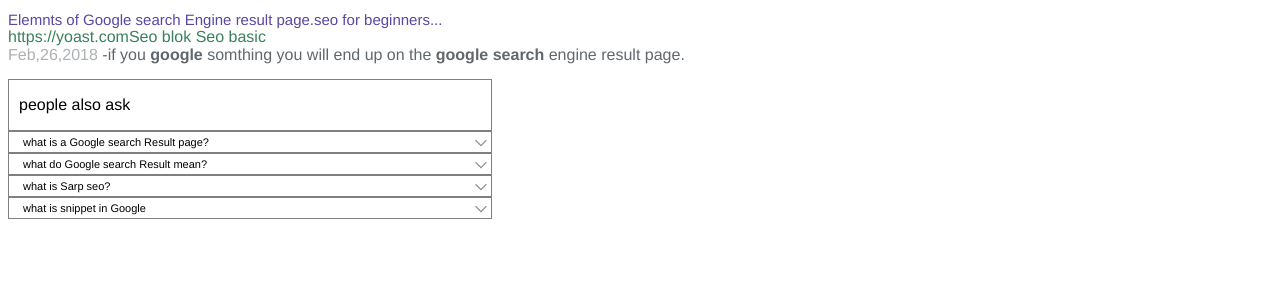
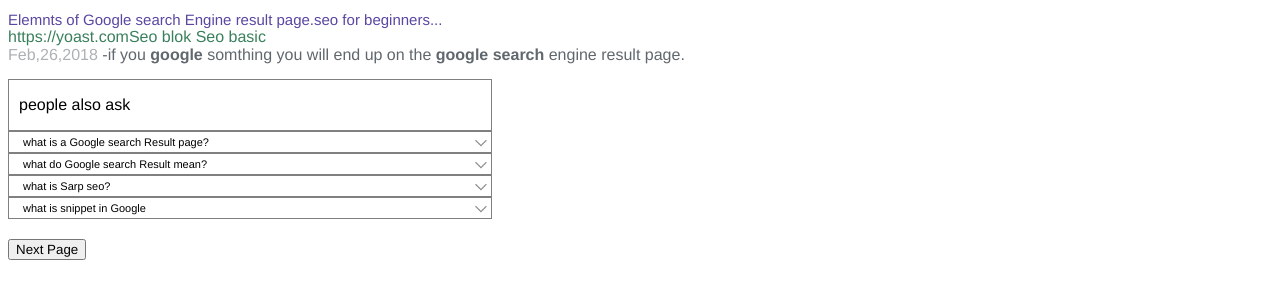
Before and after one commit to gurhanyaya/google_search_page, a plain HTML site: page index.html in a window 1280 px wide. Shown: the part 102-400 px from the top of the page. Drawn offline with Linux system fonts and the light colour scheme.

Commit message:
added a button

```diff
--- a/index.html
+++ b/index.html
@@ -82,6 +82,9 @@
         <p class="para4">what is snippet in Google</p>
         <img src="images/down-arrow-56.png" width="20px">
     </div>
+    <div style="margin-top: 20px;">
+        <button>Next Page</button>
+    </div>
 
 </body>
 
```
